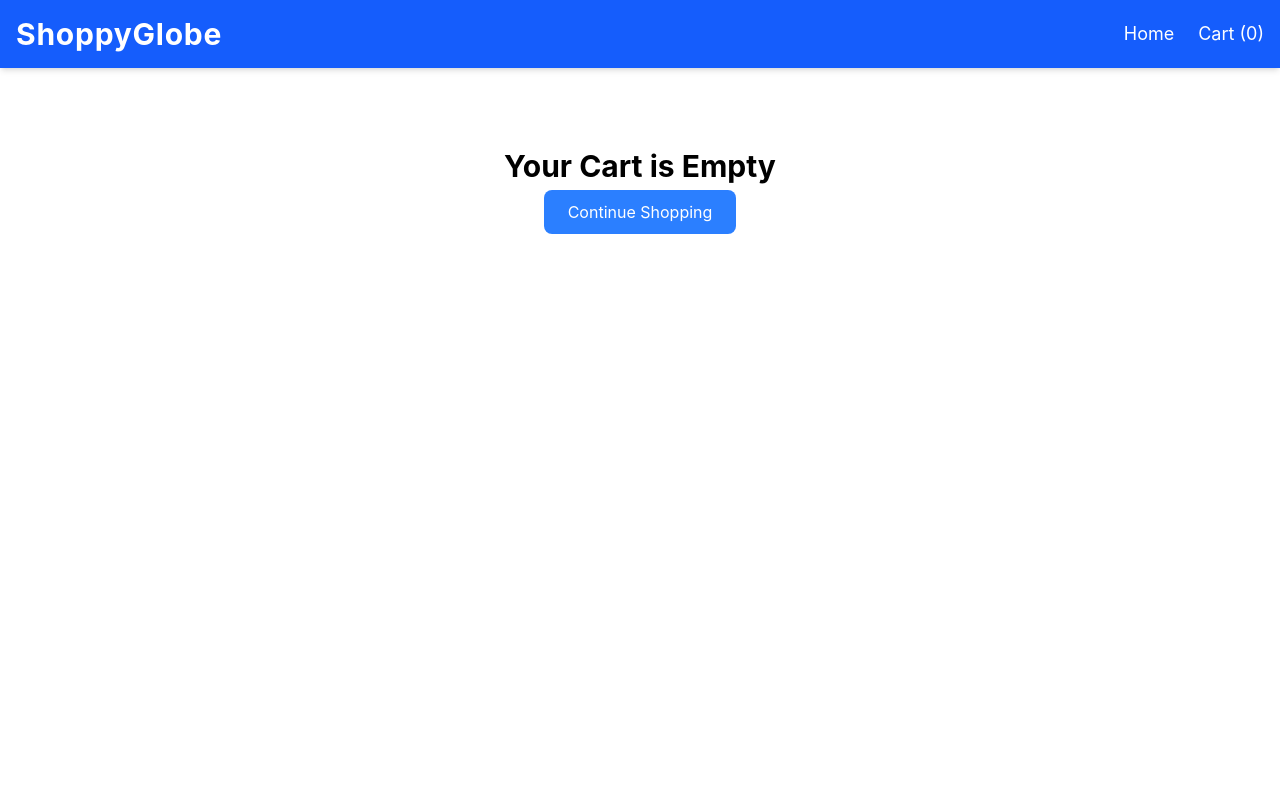
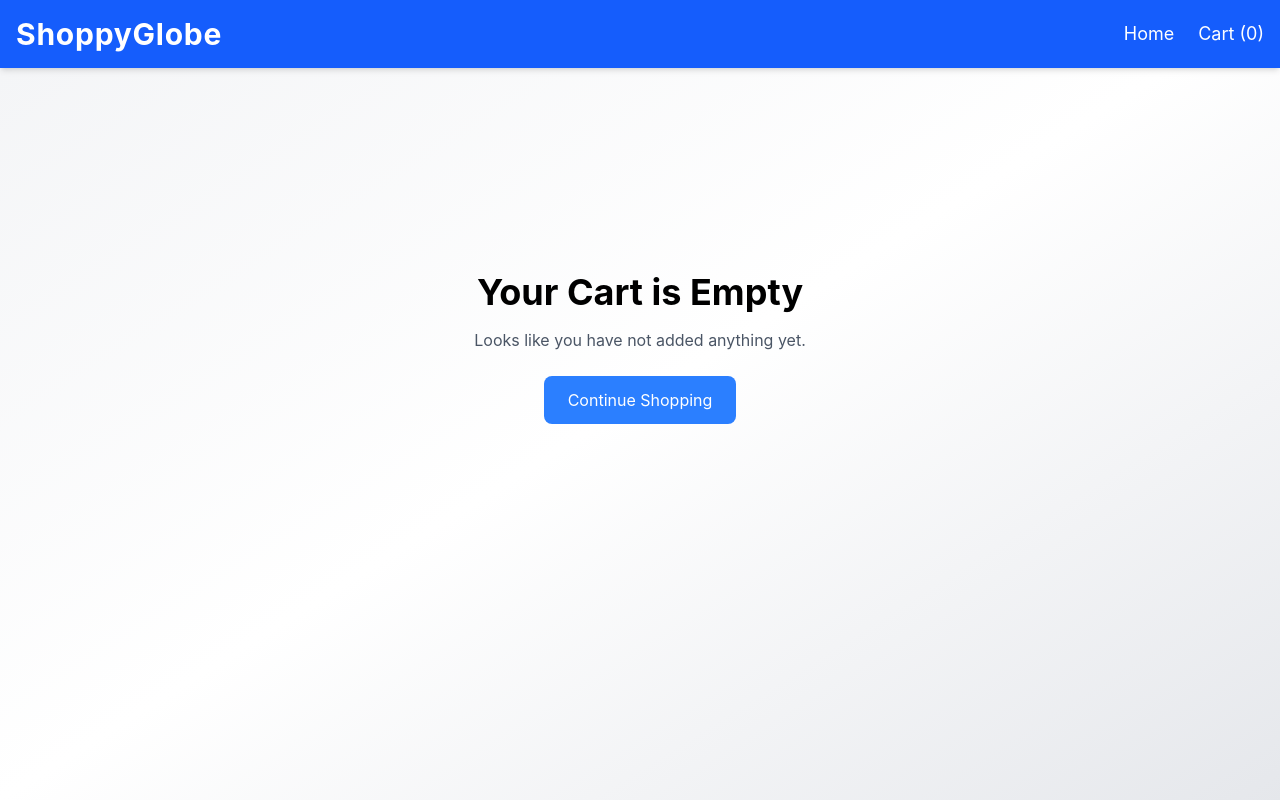
Before and after one commit to ramrohith999/shoppyglobe, a React (Vite) app: page /cart in a window 1280 px wide. Built offline with nearby package versions, Linux system fonts and the light colour scheme.

Commit message:
adding styling

```diff
--- a/src/App.jsx
+++ b/src/App.jsx
@@ -3,10 +3,10 @@ import { Outlet } from "react-router-dom";
 
 function App() {
   return (
-    <>
+    <div className="min-h-screen bg-linear-to-br from-gray-100 via-white to-gray-200">
       <Header />
       <Outlet />
-    </>
+    </div>
   );
 }
 
--- a/src/components/Cart.jsx
+++ b/src/components/Cart.jsx
@@ -15,14 +15,18 @@ const Cart = () => {
 
   if (cartItems.length === 0) {
     return (
-      <div className="text-center mt-20">
-        <h1 className="text-3xl font-bold mb-4">
+  <div className="flex flex-col justify-center items-center h-[70vh] text-center">
+    <h1 className="text-4xl font-bold mb-4">
       Your Cart is Empty
     </h1>
 
+    <p className="text-gray-600 mb-6">
+      Looks like you have not added anything yet.
+    </p>
+
     <Link
       to="/"
-          className="bg-blue-500 text-white px-6 py-3 rounded-lg"
+      className="bg-blue-500 text-white px-6 py-3 rounded-lg hover:bg-blue-600 transition"
     >
       Continue Shopping
     </Link>
--- a/src/components/CartItem.jsx
+++ b/src/components/CartItem.jsx
@@ -31,6 +31,7 @@ const CartItem = ({ item }) => {
 
       <div className="flex items-center gap-3">
         <button
+        type="button"
           onClick={() =>
             dispatch(decreaseQuantity(item.id))
           }
@@ -44,6 +45,7 @@ const CartItem = ({ item }) => {
         </span>
 
         <button
+        type="button"
           onClick={() =>
             dispatch(increaseQuantity(item.id))
           }
@@ -59,6 +61,7 @@ const CartItem = ({ item }) => {
         </p>
 
         <button
+        type="button"
           onClick={() =>
             dispatch(removeFromCart(item.id))
           }
--- a/src/components/ProductItem.jsx
+++ b/src/components/ProductItem.jsx
@@ -29,6 +29,7 @@ const ProductItem = ({ product }) => {
 
         <div className="flex gap-2">
           <button
+          type="button"
             onClick={() => dispatch(addToCart(product))}
             className="bg-blue-500 text-white px-4 py-2 rounded-lg hover:bg-blue-600 transition cursor-pointer"
           >
--- a/src/components/ProductList.jsx
+++ b/src/components/ProductList.jsx
@@ -35,7 +35,7 @@ const ProductList = () => {
     <div className="max-w-7xl mx-auto px-4 py-6">
       <SearchBar />
 
-      <div className="grid grid-cols-1 sm:grid-cols-2 md:grid-cols-3 lg:grid-cols-4 gap-6">
+      <div className="grid grid-cols-1 sm:grid-cols-2 lg:grid-cols-3 xl:grid-cols-4 gap-8">
         {filteredProducts.map((product) => (
           <ProductItem
             key={product.id}
```
Lines whose indentation alone changed are shown as unchanged.
